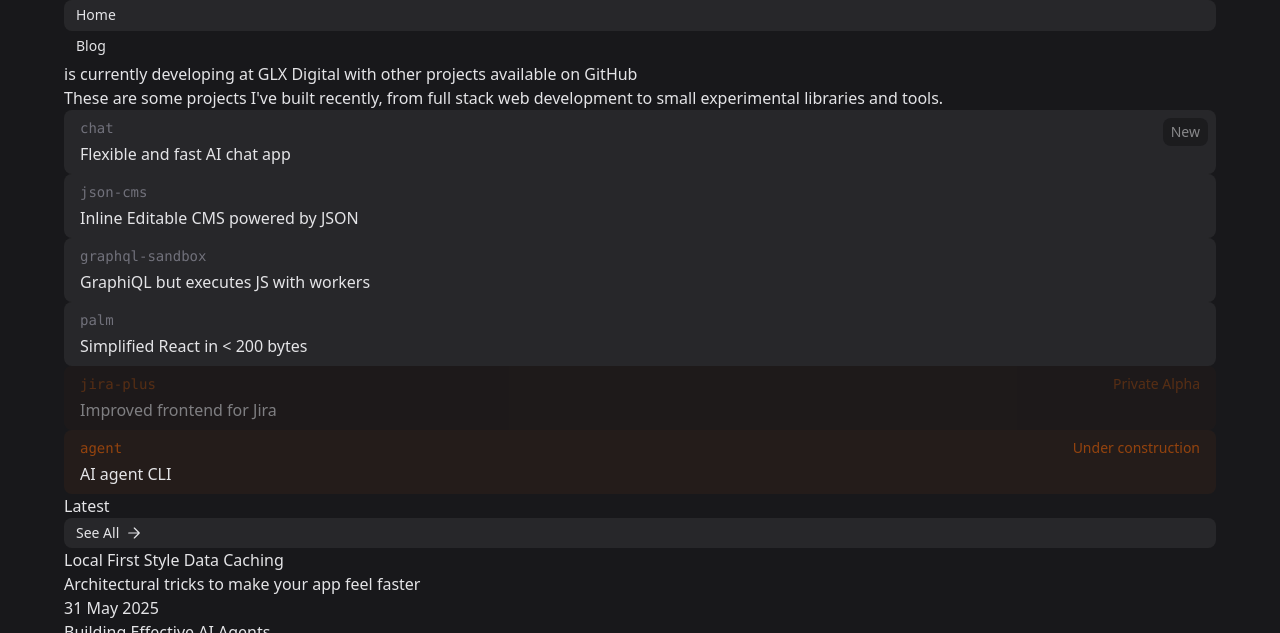
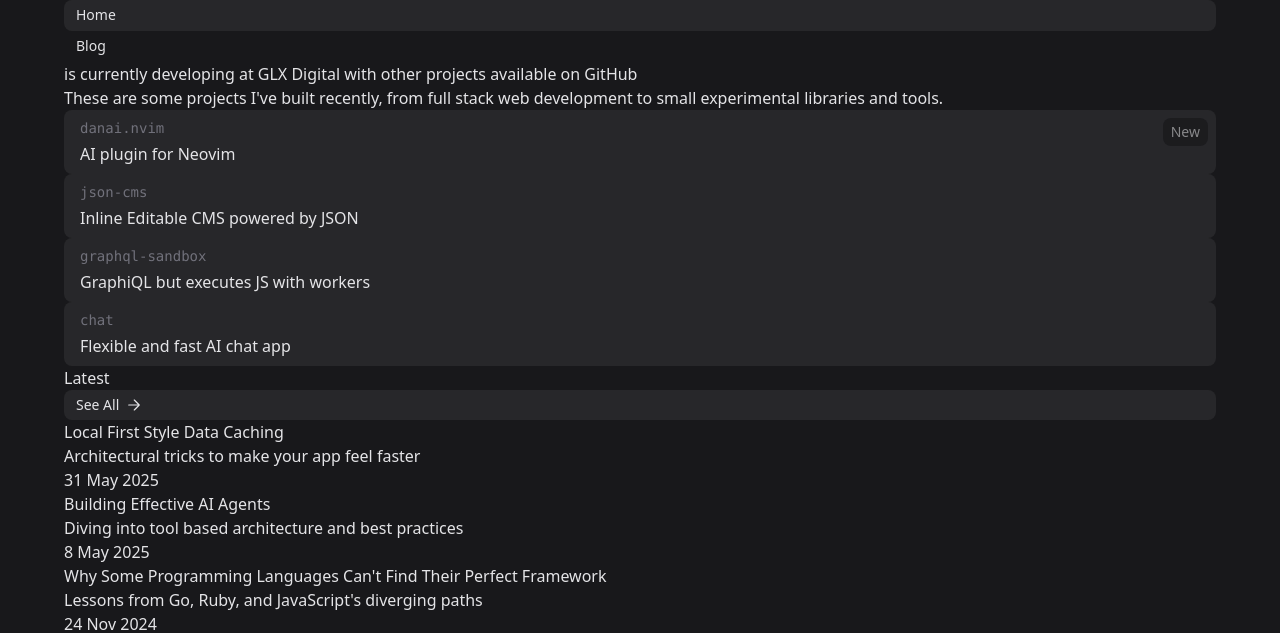
Before and after one commit to westbrookdaniel/website, an Eleventy site: page src/index.njk in a window 1280 px wide. Shown: the top 633 px of the page. Built offline with nearby package versions, Linux system fonts and the light colour scheme; Eleventy itself is replaced by a stand-in of ours; files that its build step writes are made by us from their sources.

Commit message:
update homepage

```diff
--- a/src/index.njk
+++ b/src/index.njk
@@ -22,9 +22,9 @@ title: Daniel Westbrook - Web Developer
   </p>
 
   <div class="grid grid-cols-1 md:grid-cols-2 lg:grid-cols-2 gap-4 w-full xl:-ml-16">
-    <a href="https://github.com/westbrookdaniel/chat" target="_blank" class="pill new">
-	  <code>chat</code> <span>New</span>
-	  <p>Flexible and fast AI chat app</p>
+    <a href="https://github.com/westbrookdaniel/agent" target="_blank" class="pill new">
+      <code>danai.nvim</code> <span>New</span>
+      <p>AI plugin for Neovim</p>
 	</a>
     <a href="https://github.com/westbrookdaniel/json-cms" target="_blank" class="pill">
       <code>json-cms</code>
@@ -36,19 +36,9 @@ title: Daniel Westbrook - Web Developer
 	  <code>graphql-sandbox</code>
       <p>GraphiQL but executes JS with workers</p>
 	</a>
-    <a href="https://github.com/westbrookdaniel/palm" target="_blank" class="pill">
-	  <code>palm</code>
-      <p>Simplified React in < 200 bytes</p>
-	</a>
-  </div>
-  <div class="grid grid-cols-1 md:grid-cols-2 lg:grid-cols-2 gap-4 w-full xl:ml-16">
-    <div class="pill extra disabled">
-	  <code>jira-plus</code> <span>Private Alpha</span>
-      <p>Improved frontend for Jira</p>
-	</div>
-    <a href="https://github.com/westbrookdaniel/agent" target="_blank" class="pill extra">
-      <code>agent</code>  <span>Under construction</span>
-      <p>AI agent CLI</p>
+    <a href="https://github.com/westbrookdaniel/chat" target="_blank" class="pill">
+	  <code>chat</code>
+	  <p>Flexible and fast AI chat app</p>
 	</a>
   </div>
 </div>
```
